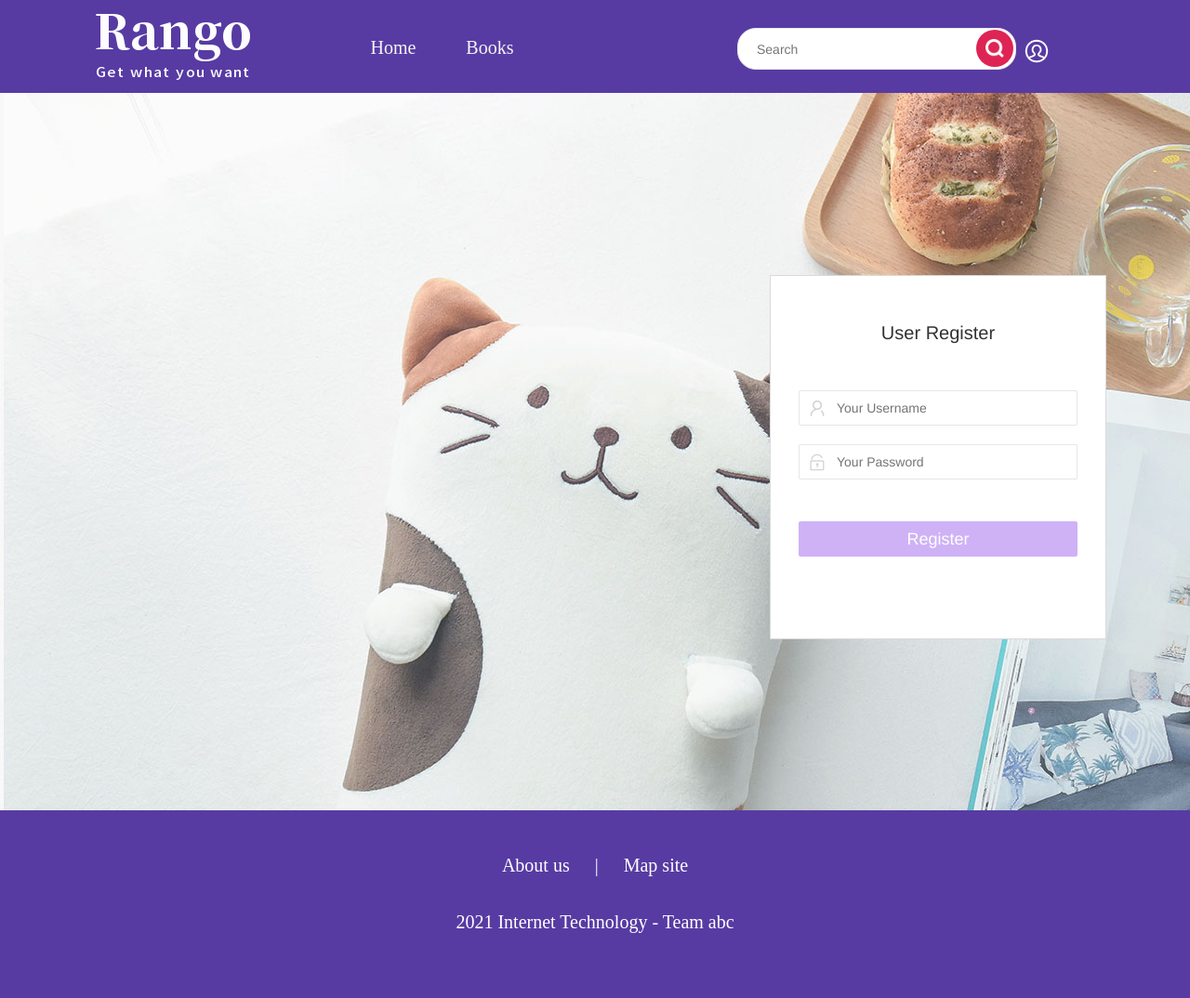
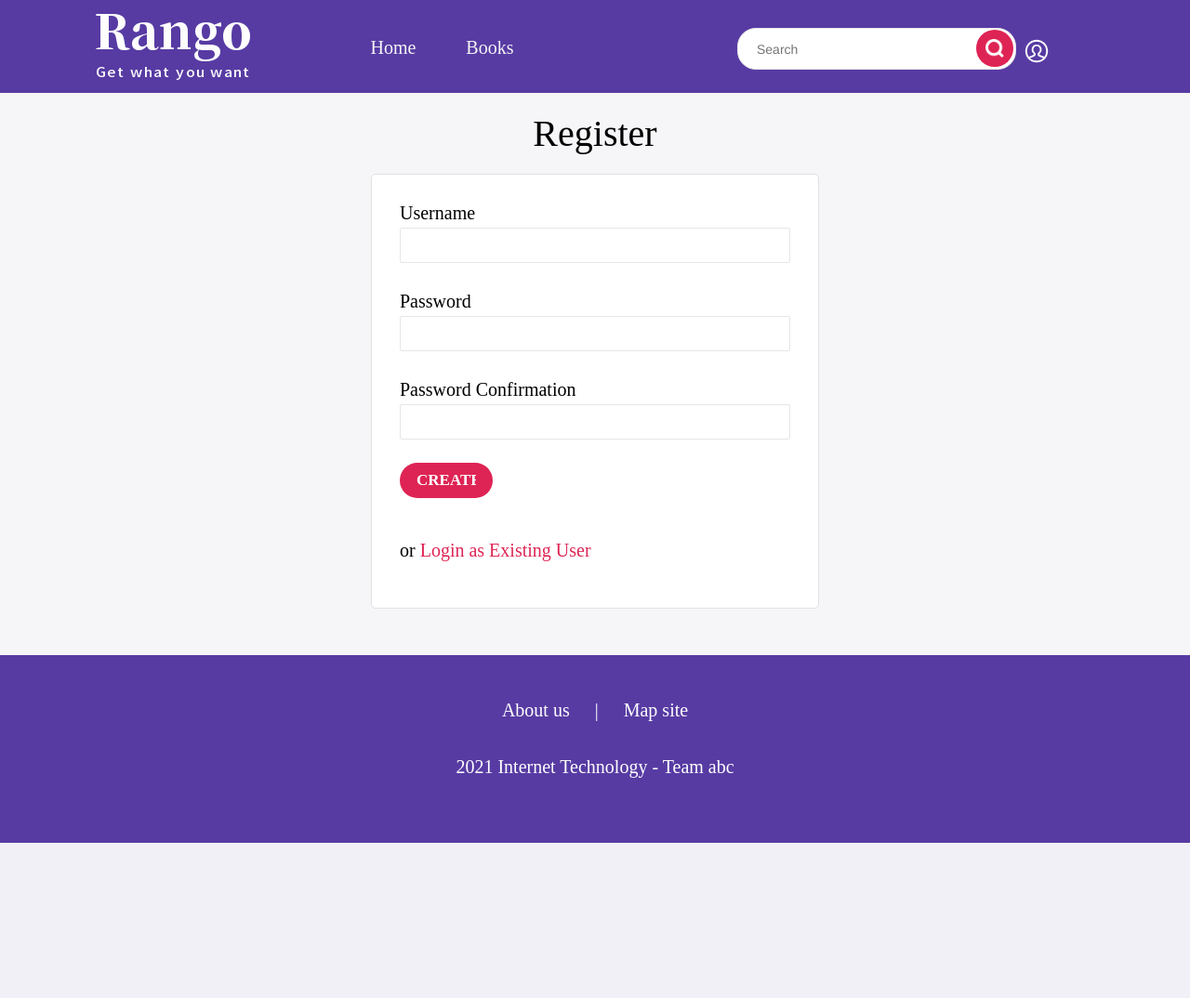
Before and after one commit to qinyuguan/Rango, a Django app: page /rango/register/ in a window 1280 px wide. Shown: the whole page at 93% size. After the commit the page ends 907 px from the top, so only its background shows below. Run offline with Django 3.2, Linux system fonts and the light colour scheme.

Commit message:
update login and register pages

```diff
--- a/static/css/list.css
+++ b/static/css/list.css
@@ -2,6 +2,7 @@
     font: 34px "GT Super Bold", serif;
     margin-bottom: 12px;
     font-weight: bolder;
+    margin-top: 20px;
 }
 
 .booklist{
--- /dev/null
+++ b/static/css/login.css
@@ -0,0 +1,63 @@
+.login{
+    background-color: #f6f5f7;
+    text-align: center;
+    width: 100%;
+    padding-bottom: 50px;
+}
+
+.login-header{
+    padding-top: 20px;
+    padding-bottom: 20px;
+    font: 20px "GT Super Bold",serif;
+}
+
+.login-box{
+    background-color: #FFFFFF;
+    border: 1px solid #E1E1E3;
+    width: 480px;
+    border-radius: 5px;
+    margin:0 auto;
+}
+
+.login-item{
+    text-align: left;
+    margin-left: 30px;
+    margin-right: 30px;
+    padding-top: 30px;
+}
+
+.login-label{
+    margin-bottom: 4px;
+    font: 20px "GT Super Bold",serif;
+}
+
+.login-input{
+    width: 410px;
+    font: 17px "GT Super Bold",serif;
+}
+
+.login-btn{
+    margin-top: 25px;
+    text-align: left;
+    margin-left: 30px;
+}
+
+.login-btn input{
+    background-color: #DE2454;
+    border-radius: 20px;
+    width: 100px;
+    font: 17px "GT Super Bold",serif;
+    font-weight: bolder;
+}
+
+.login-bottom{
+    text-align: left;
+    margin-left: 30px;
+    margin-top: 45px;
+    margin-bottom: 50px;
+    font: 20px "GT Super Bold",serif;
+}
+
+.login-bottom a{
+    color: #DE2454;
+}
--- a/templates/rango/register.html
+++ b/templates/rango/register.html
@@ -1,37 +1,47 @@
 {% extends 'rango/base.html' %}
 {% load staticfiles %}
 {% block title_block %}
-    Register
+    Login
+{% endblock %}
+{% block head_block %}
+    {#    <script src="https://apis.google.com/js/platform.js" async defer></script>#}
+    {#    <meta name="google-signin-client_id" content="757884834792-k9e48llg108003vig4l8cfdihuv6e1lt.apps.googleusercontent.com">#}
+    <link rel="stylesheet" type="text/css" href="{% static 'css/login.css' %}">
 {% endblock %}
 {% block body_block %}
-    <div class="content content-nav-base  login-content">
-    <div class="login-bg">
-        <div class="login-cont w1200">
-            <div class="form-box">
-                <form class="layui-form" action="{% url 'rango:register' %}">
-                    <legend>User Register</legend>
-                    <div class="layui-form-item">
-                        <div class="layui-inline iphone">
-                            <div class="layui-input-inline">
-                                <i class="layui-icon layui-icon-username iphone-icon"></i>
-                                <input type="text" name="username" id="username" lay-verify="required" placeholder="Your Username" autocomplete="off" class="layui-input">
-                            </div>
-                        </div>
-                        <div class="layui-inline veri-code">
-                            <div class="layui-input-inline">
-                                <i class="layui-icon layui-icon-password iphone-icon"></i>
-                                <input style="padding-left: 40px;" id="password" type="password" name="password" lay-verify="required" placeholder="Your Password" autocomplete="off" class="layui-input">
-                            </div>
-                        </div>
+    <div class="w1200">
+        <div class="login">
+            <div class="login-header">
+                <h1>Register</h1>
+            </div>
+            <div class="login-box">
+                <div class="login-item">
+                    <div class="login-label">Username</div>
+                    <div>
+                        <input class="login-input layui-input" type="text" />
                     </div>
-                    <div class="layui-form-item login-btn">
-                        <div class="layui-input-block">
-                            <button class="layui-btn" lay-submit="" lay-filter="register">Register</button>
-                        </div>
+                </div>
+                <div class="login-item">
+                    <div class="login-label">Password</div>
+                    <div>
+                        <input class="login-input layui-input" type="password" />
                     </div>
-                </form>
+                </div>
+                <div class="login-item">
+                    <div class="login-label">Password Confirmation</div>
+                    <div>
+                        <input class="login-input layui-input" type="password" />
+                    </div>
+                </div>
+                <div class="login-btn">
+                    <input class="layui-btn" value="CREATE"/>
+                </div>
+
+                <div class="login-bottom">
+                    or
+                    <a href="{% url 'rango:login' %}">Login as Existing User</a>
+                </div>
             </div>
         </div>
     </div>
-    </div>
 {% endblock %}
```
Also changed, not shown: templates/rango/login.html (+21 -21 lines).
